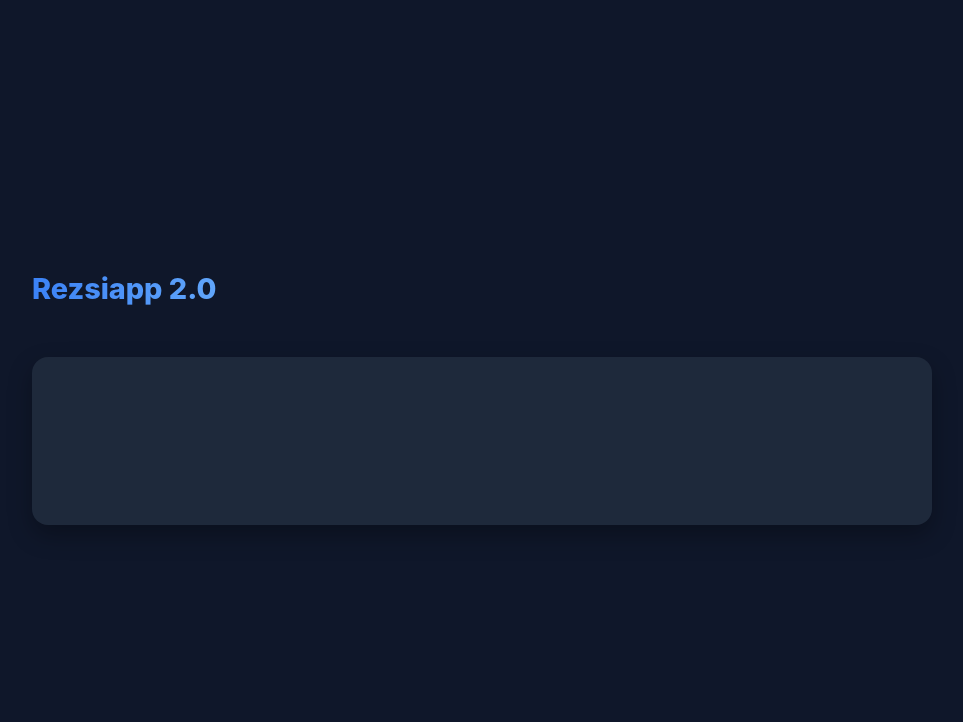
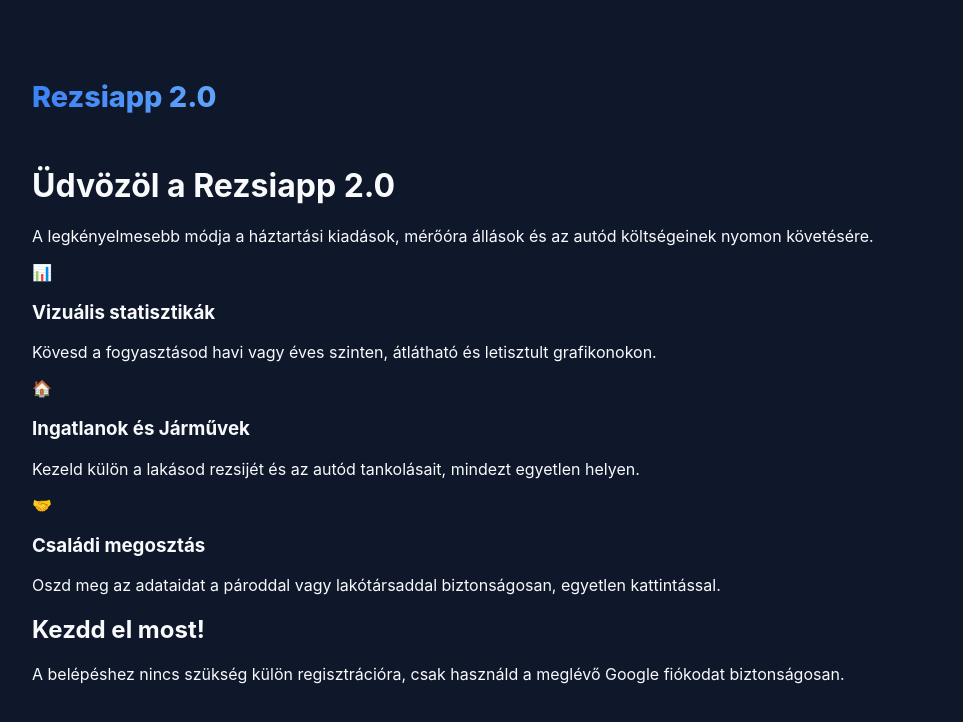
Before and after one commit to vRudi80/React, a React (Vite) app: page / in a window 1280 px wide. Shown: the top 722 px of the page, without its empty margins (158-1121 px from the left). Built offline with nearby package versions, Linux system fonts and the light colour scheme.

Commit message:
Update App.tsx

```diff
--- a/src/App.tsx
+++ b/src/App.tsx
@@ -489,10 +489,45 @@ useEffect(() => {
               </div>
             </section>
           </>
-        ) : (
-          <section className="card login-card">
-    <GoogleLogin onSuccess={(res) => handleLoginSuccess(res.credential!)} />
-  </section>
+      ) : (
+          <div className="login-container">
+            <div className="login-content">
+              <h1 className="login-title">Üdvözöl a <span className="highlight">Rezsiapp 2.0</span></h1>
+              <p className="login-subtitle">A legkényelmesebb módja a háztartási kiadások, mérőóra állások és az autód költségeinek nyomon követésére.</p>
+
+              <div className="features-grid">
+                <div className="feature-item">
+                  <span className="feature-icon">📊</span>
+                  <div className="feature-text">
+                    <h3>Vizuális statisztikák</h3>
+                    <p>Kövesd a fogyasztásod havi vagy éves szinten, átlátható és letisztult grafikonokon.</p>
+                  </div>
+                </div>
+                <div className="feature-item">
+                  <span className="feature-icon">🏠</span>
+                  <div className="feature-text">
+                    <h3>Ingatlanok és Járművek</h3>
+                    <p>Kezeld külön a lakásod rezsijét és az autód tankolásait, mindezt egyetlen helyen.</p>
+                  </div>
+                </div>
+                <div className="feature-item">
+                  <span className="feature-icon">🤝</span>
+                  <div className="feature-text">
+                    <h3>Családi megosztás</h3>
+                    <p>Oszd meg az adataidat a pároddal vagy lakótársaddal biztonságosan, egyetlen kattintással.</p>
+                  </div>
+                </div>
+              </div>
+            </div>
+
+            <div className="login-action-card">
+              <h2>Kezdd el most!</h2>
+              <p>A belépéshez nincs szükség külön regisztrációra, csak használd a meglévő Google fiókodat biztonságosan.</p>
+              <div className="google-btn-wrapper">
+                <GoogleLogin onSuccess={(res) => handleLoginSuccess(res.credential!)} />
+              </div>
+            </div>
+          </div>
         )}
       </div>
     </GoogleOAuthProvider>
```
